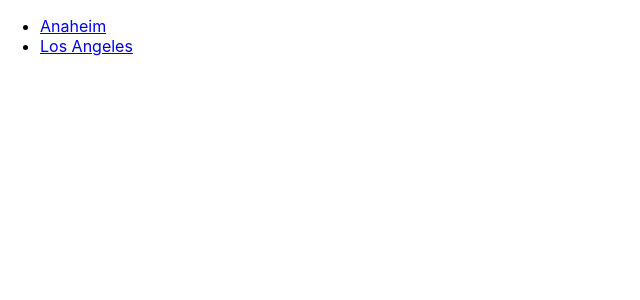
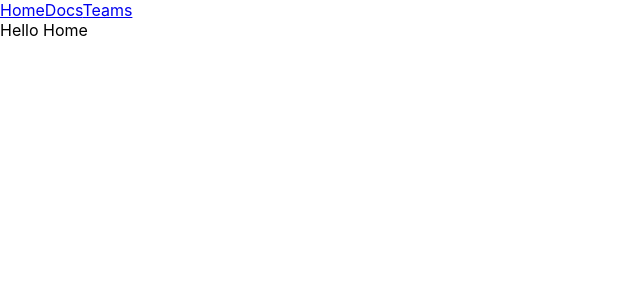
Before and after one commit to scsper/react-router-experiment, a React (Create React App) app: page / in a window 1280 px wide. Shown: the top 300 px of the page, without its empty margins (0-640 px from the left). Built offline with nearby package versions, Linux system fonts and the light colour scheme.

Commit message:
Completely working prototype.

```diff
--- a/src/App.js
+++ b/src/App.js
@@ -1,17 +1,21 @@
 import React from 'react'
 import { BrowserRouter as Router, Route, Switch } from 'react-router-dom'
+import Home from './components/home'
 import Teams from './components/teams'
 import Team from './components/teams/team'
 import Capsule from './components/capsule'
+import Docs from './components/docs'
 import './app.css'
 
 function App() {
   return (
     <Router>
       <Switch>
-        <Route path="/" exact component={Teams} />
-        <Route path="/:teamId" exact component={Team} />
-        <Route path="/:teamId/:capsuleId" exact component={Capsule} />
+        <Route path="/" exact component={Home} />
+        <Route path="/docs" exact component={Docs} />
+        <Route path="/teams" exact component={Teams} />
+        <Route path="/teams/:teamId" exact component={Team} />
+        <Route path="/teams/:teamId/:capsuleId" exact component={Capsule} />
         <Route component={() => '404 Not Found'} />
       </Switch>
     </Router>
--- a/src/components/capsule/index.js
+++ b/src/components/capsule/index.js
@@ -1,9 +1,17 @@
 import React from 'react'
 import { connect } from 'react-redux'
+import PageNav from '../page-nav'
 
 class Capsule extends React.Component {
   render() {
-    return `This is the ${this.props.capsule.teamId}.${this.props.capsule.capsuleId} capsule`
+    return (
+      <div>
+        <PageNav />
+        <div>
+          This is the {this.props.capsule.teamId}.{this.props.capsule.capsuleId} capsule
+        </div>
+      </div>
+    )
   }
 }
 
--- /dev/null
+++ b/src/components/docs/index.js
@@ -0,0 +1,11 @@
+import React from 'react'
+import PageNav from '../page-nav'
+
+export default function Docs() {
+  return (
+    <div>
+      <PageNav />
+      <div>Hello docs</div>
+    </div>
+  )
+}
--- /dev/null
+++ b/src/components/home/index.js
@@ -0,0 +1,11 @@
+import React from 'react'
+import PageNav from '../page-nav'
+
+export default function Home() {
+  return (
+    <div>
+      <PageNav />
+      <div>Hello Home</div>
+    </div>
+  )
+}
--- /dev/null
+++ b/src/components/page-nav/index.js
@@ -0,0 +1,12 @@
+import React from 'react'
+import { Link } from 'react-router-dom'
+
+export default function PageNav() {
+  return (
+    <div>
+      <Link to="/">Home</Link>
+      <Link to="/docs">Docs</Link>
+      <Link to="/teams">Teams</Link>
+    </div>
+  )
+}
--- a/src/components/teams/capsule-list.js
+++ b/src/components/teams/capsule-list.js
@@ -2,11 +2,11 @@
 import { connect } from 'react-redux'
 import { Link } from 'react-router-dom'
 
-class Capsules extends React.Component {
+class CapsuleList extends React.Component {
   renderCapsules() {
     return this.props.capsuleIds.map(capsuleId => (
-      <li>
-        <Link to={`${this.props.teamId}/${capsuleId}`}>{capsuleId}</Link>
+      <li key={capsuleId}>
+        <Link to={`/teams/${this.props.teamId}/${capsuleId}`}>{capsuleId}</Link>
       </li>
     ))
   }
@@ -27,4 +27,4 @@
   }
 }
 
-export default connect(mapStateToProps)(Capsules)
+export default connect(mapStateToProps)(CapsuleList)
--- a/src/components/teams/index.js
+++ b/src/components/teams/index.js
@@ -1,10 +1,12 @@
 import React from 'react'
+import PageNav from '../page-nav'
 import TeamNav from './nav'
 
 class Teams extends React.Component {
   render() {
     return (
       <div>
+        <PageNav />
         <TeamNav />
       </div>
     )
--- a/src/components/teams/nav.js
+++ b/src/components/teams/nav.js
@@ -6,7 +6,7 @@
   render() {
     const options = this.props.teams.map(team => (
       <li key={team.id}>
-        <Link to={`/${team.id}`}>{team.name}</Link>
+        <Link to={`/teams/${team.id}`}>{team.name}</Link>
       </li>
     ))
 
--- a/src/components/teams/team.js
+++ b/src/components/teams/team.js
@@ -1,11 +1,13 @@
 import React from 'react'
 import { connect } from 'react-redux'
+import PageNav from '../page-nav'
 import CapsuleList from './capsule-list'
 
 class Team extends React.Component {
   render() {
     return (
       <div>
+        <PageNav />
         <h1>{this.props.team.name}</h1>
 
         <CapsuleList teamId={this.props.team.id} />
```
